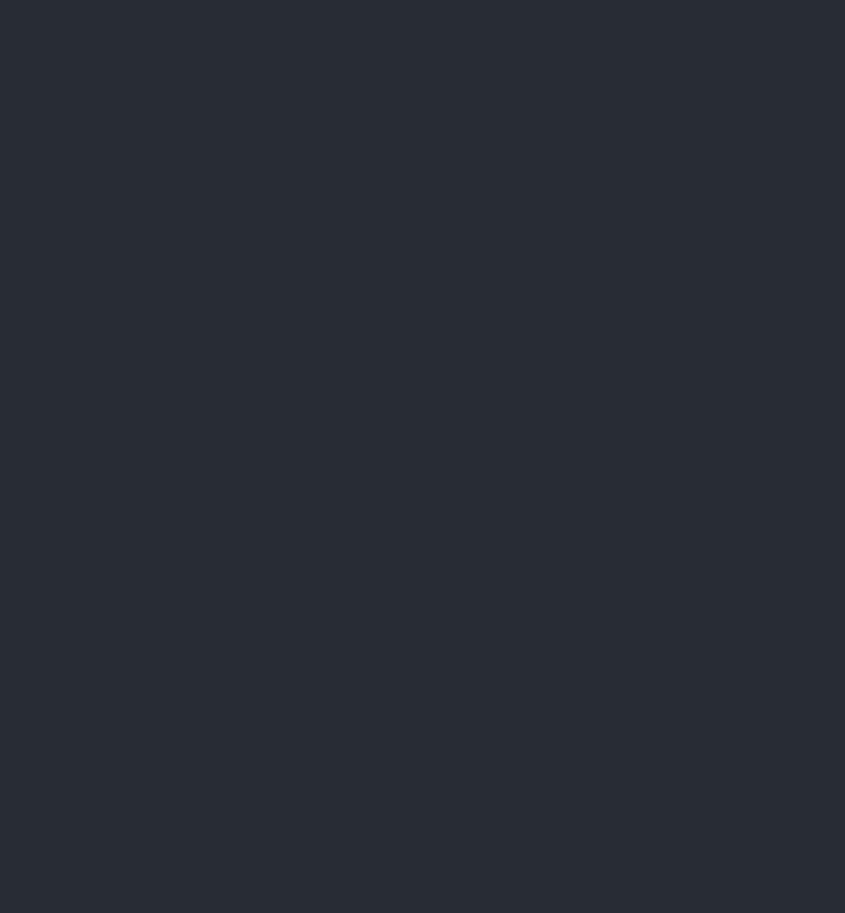
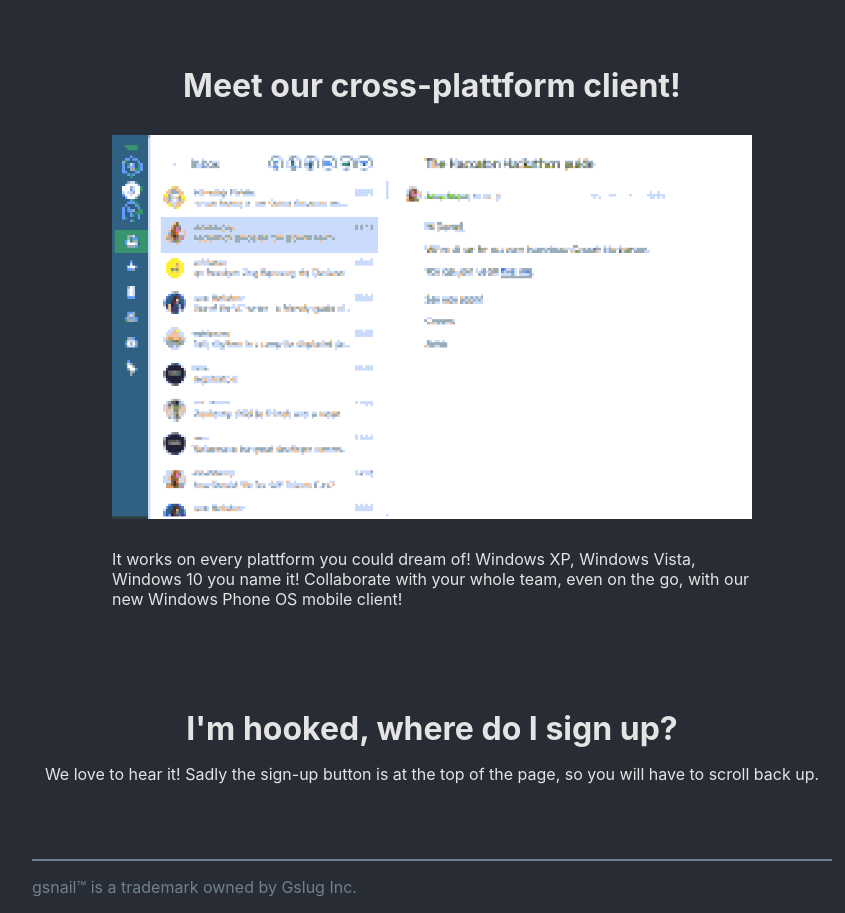
Before and after one commit to laurens-in/gsnail, a React (Vite) app: page / in a window 1280 px wide. Shown: the part 1240-2153 px from the top of the page, without its empty margins (208-1053 px from the left). Before the commit the page ends 1185 px from the top, so only its background shows below. Built offline with nearby package versions, Linux system fonts and the light colour scheme.

Commit message:
add some stuff

```diff
--- a/src/App.css
+++ b/src/App.css
@@ -63,6 +63,24 @@ footer {
   transition: opacity 3s;
 }
 
+.client h1 {
+  text-align: center;
+  margin-top: 75px;
+  margin-bottom: 30px;
+}
+
+.client img {
+  display: block;
+  width: 80%;
+  margin: auto;
+}
+
+.client p {
+  width: 80%;
+  margin: auto;
+  margin-top: 30px;
+}
+
 #message {
   min-height: 100px;
   text-align: center;
--- a/src/App.tsx
+++ b/src/App.tsx
@@ -5,13 +5,13 @@ import { features } from "./data/features";
 import "./App.css";
 import { Loader } from "./components/Loader";
 import { messages } from "./data/messages";
+import client from "./assets/client.png";
 
 function App() {
-  const [loading, setLoading] = useState(false);
+  const [progress, setProgress] = useState<number>(0);
 
   const [count, setCount] = useState(0);
   const [currentMessage, setCurrentMessage] = useState<string>("");
-  const [showInfo, setShowInfo] = useState(true);
 
   useEffect(() => {
     setTimeout(() => {
@@ -20,17 +20,25 @@ function App() {
     }, messages[count - 1]?.duration ?? 8000);
   }, [count]);
 
+  useEffect(() => {
+    // progress count relationsship
+    if (count === 3) setProgress(2);
+    if (count === 4) setProgress(3);
+  }, [count]);
+
   return (
     <div className="App">
       <header className="App-header">
         <img src={snail}></img>
-        {showInfo && (
-          <h1 className={count >= 3 ? " disappear" : ""}>
+        {progress <= 2 && (
+          <h1 className={progress === 2 ? " disappear" : ""}>
             don't use <s>gmail</s>, be a <b>gsnail</b>!
           </h1>
         )}
-        {!loading && <button onClick={() => setLoading(true)}>Sign up!</button>}
-        {loading && (
+        {progress === 0 && (
+          <button onClick={() => setProgress(1)}>Sign up!</button>
+        )}
+        {progress > 0 && (
           <>
             <Loader />
             <div id="message">
@@ -39,11 +47,8 @@ function App() {
           </>
         )}
       </header>
-      {showInfo && (
-        <div
-          className={"info" + (count >= 3 ? " disappear" : "")}
-          onTransitionEnd={() => setShowInfo(false)}
-        >
+      {progress <= 2 && (
+        <div className={"info" + (progress === 2 ? " disappear" : "")}>
           {features.map((feature, index) => (
             <div
               className={"feature" + (index % 2 === 0 ? "" : " odd")}
@@ -56,8 +61,25 @@ function App() {
               <img className="featureImg" src={feature.img}></img>
             </div>
           ))}
+          <div className="client">
+            <h1>Meet our cross-plattform client!</h1>
+            <img src={client}></img>
+            <p>
+              It works on every plattform you could dream of! Windows XP,
+              Windows Vista, Windows 10 you name it! Collaborate with your whole
+              team, even on the go, with our new Windows Phone OS mobile client!
+            </p>
+          </div>
+          <div style={{ textAlign: "center", marginTop: "100px" }}>
+            <h1>I'm hooked, where do I sign up?</h1>
+            <p>
+              We love to hear it! Sadly the sign-up button is at the top of the
+              page, so you will have to scroll back up.
+            </p>
+          </div>
         </div>
       )}
+      {progress === 3 && <></>}
       <footer>
         <p>gsnail™ is a trademark owned by Gslug Inc.</p>
       </footer>
--- a/src/data/features.ts
+++ b/src/data/features.ts
@@ -1,6 +1,7 @@
 import ad from "../assets/ad.png";
 import eye from "../assets/eye.png";
 import key from "../assets/key.png";
+import source from "../assets/open-source.png";
 
 export const features: Feature[] = [
   {
@@ -21,4 +22,10 @@ export const features: Feature[] = [
       "While most mail providers use OpenPGP, we are proud to go one step further. With Open™PGP technology, even your private keys are public! This guarantees us access to all your private conversations in case we need it, because our moto is 'if you have nothing to hide, don't worry about it'.",
     img: key,
   },
+  {
+    title: "Open Source",
+    description:
+      "We love open source! Why wouldn't we, it's free. We use all kinds of open-source code, but sadly we are not able to contribute back to the community, also we don't violate any licenses, so don't bother checking please.",
+    img: source,
+  },
 ];
```
Also changed, not shown: src/assets/client.png (added), src/assets/open-source.png (added).
